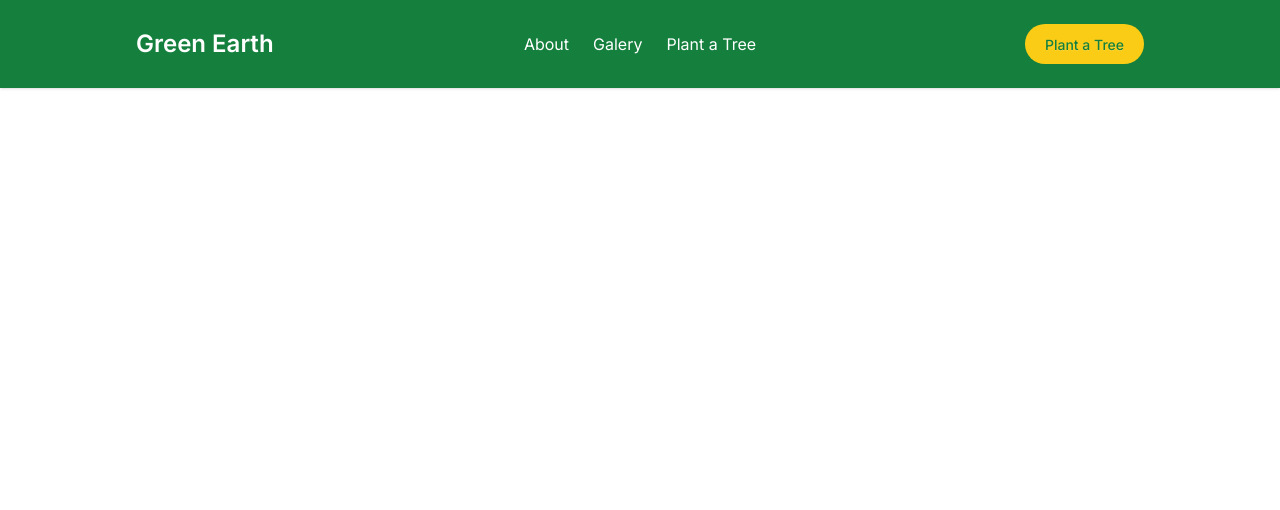
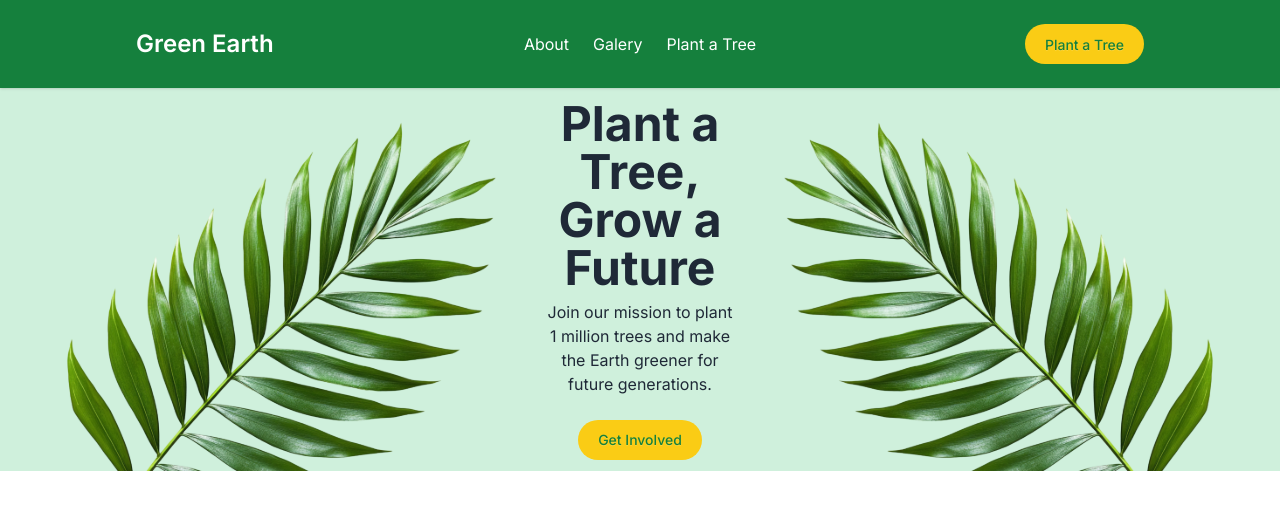
Before and after one commit to samibyte/pha06-green-earth, a website: page index.html in a window 1280 px wide. Drawn offline with nearby package versions, Linux system fonts and the light colour scheme.

Commit message:
add banner section

```diff
--- a/index.html
+++ b/index.html
@@ -80,6 +80,48 @@
         </div>
       </div>
     </header>
+
+    <!-- Hero banner section  -->
+    <section
+      class="flex flex-col items-center justify-between bg-[#CFF0DC] text-center md:flex-row"
+    >
+      <img
+        class="hidden md:block"
+        src="./assets/hero-leaf1.png"
+        alt="leaf image"
+      />
+      <div class="">
+        <h1 class="mb-2 text-xl font-bold text-[#1F2937] md:text-5xl">
+          Plant a Tree, Grow a Future
+        </h1>
+        <p class="mb-6 text-[#1F2937]">
+          Join our mission to plant 1 million trees and make the Earth greener
+          for future generations.
+        </p>
+        <button
+          class="btn btn-active rounded-full border-none bg-[#FACC15] px-5 py-3 font-medium text-[#15803D] hover:bg-[#e2b912]"
+        >
+          Get Involved
+        </button>
+      </div>
+      <img
+        class="hidden md:block"
+        src="./assets/hero-leaf2.png"
+        alt="leaf image"
+      />
+      <div class="flex w-full md:hidden">
+        <img
+          class="h-auto w-1/2 object-contain md:hidden"
+          src="./assets/hero-leaf1.png"
+          alt="leaf image"
+        />
+        <img
+          class="h-auto w-1/2 object-contain md:hidden"
+          src="./assets/hero-leaf2.png"
+          alt="leaf image"
+        />
+      </div>
+    </section>
     <!-- scripts -->
     <script src="./scripts/index.js"></script>
   </body>
```
